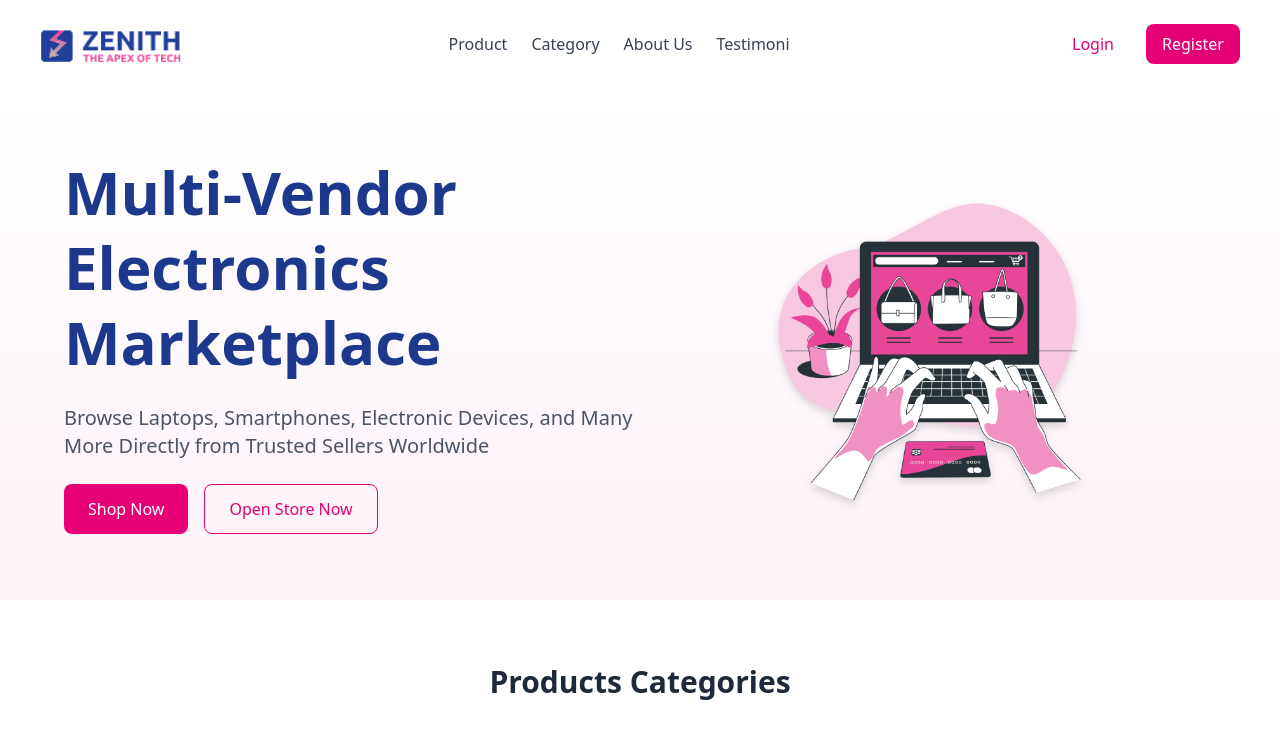
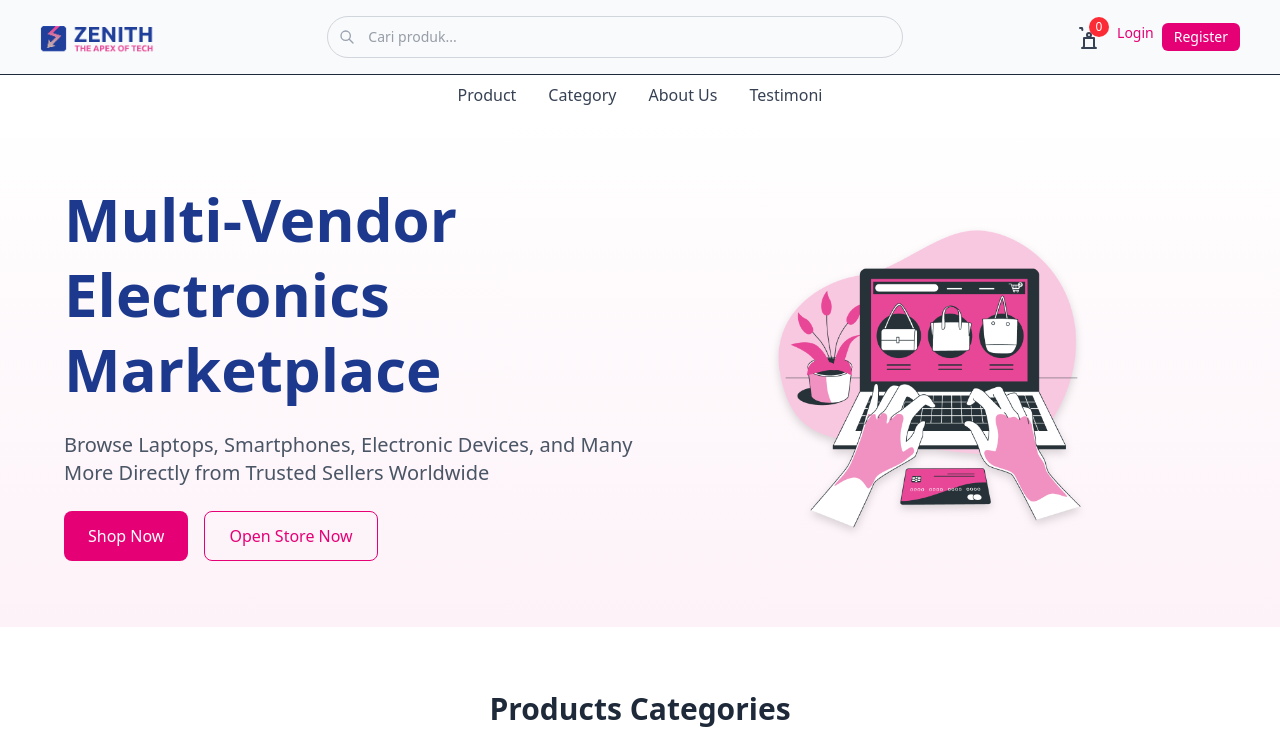
Before and after one commit to sirius-leaf/ZenithNew2, a Vue app in the folder frontend/: page / in a window 1280 px wide. Shown: the top 738 px of the page. Built offline with nearby package versions, Linux system fonts and the light colour scheme.

Commit message:
Fixing navbar & adding search bar

```diff
--- a/frontend/src/components/Navbar.vue
+++ b/frontend/src/components/Navbar.vue
@@ -2,170 +2,143 @@
 import { ref, watch } from "vue";
 import { RouterLink, useRouter, useRoute } from "vue-router";
 
-const isOpen = ref(false); // untuk toggle menu di mobile
+const isOpen = ref(false); // untuk toggle menu di mobile (opsional)
+const isLoggedIn = ref(false);
+const router = useRouter();
+const route = useRoute();
 
-// --- Logika Otentikasi ---
-const isLoggedIn = ref(false);     // State untuk status login
-const router = useRouter();       // Untuk redirect saat logout
-const route = useRoute();         // Untuk memantau perubahan halaman
-
-// Fungsi untuk mengecek status login dari localStorage
+// Cek status login saat komponen dimuat
 const checkAuthStatus = () => {
   const token = localStorage.getItem('authToken');
-  isLoggedIn.value = !!token; // !!token mengubah string (jika ada) menjadi true, dan null menjadi false
+  isLoggedIn.value = !!token;
 };
-
-// Cek status login saat komponen pertama kali dimuat
 checkAuthStatus();
 
-// Pantau perubahan rute (URL).
-// Ini penting agar header tahu kapan harus update setelah login/logout.
+// Pantau perubahan rute
 watch(() => route.path, () => {
   checkAuthStatus();
 });
 
-// Fungsi untuk logout
+// Fungsi logout
 const logout = () => {
-  localStorage.removeItem('authToken'); // Hapus token
-  isLoggedIn.value = false;           // Update state
-  isOpen.value = false;               // Tutup menu mobile (jika terbuka)
-  router.push('/');                 // Arahkan ke homepage
+  localStorage.removeItem('authToken');
+  isLoggedIn.value = false;
+  isOpen.value = false;
+  router.push('/');
 };
-// --- Akhir Logika Otentikasi ---
+
+// State untuk input pencarian
+const searchQuery = ref('');
+
+// Fungsi untuk handle submit pencarian
+const handleSearch = () => {
+  if (searchQuery.value.trim()) {
+    router.push({ path: '/product', query: { q: searchQuery.value } });
+  }
+};
 </script>
 
 <template>
-  <header class="bg-white shadow px-6 py-4 md:px-10 md:py-6">
-    <div class="flex justify-between items-center">
+  <header class="bg-white shadow">
+    <!-- Baris Atas: Logo, Search, Cart & Profile -->
+    <div class="flex justify-between items-center px-6 py-3 md:px-10 md:py-4 bg-gray-50 border-b">
+      <!-- Logo -->
       <RouterLink to="/" class="flex items-center gap-2">
-        <img src="/src/assets/logo.png" alt="logo" class="h-10 w-auto" />
+        <img src="/src/assets/logo.png" alt="Zenith Logo" class="h-8 w-auto" />
       </RouterLink>
 
-      <nav class="hidden md:flex gap-6 text-gray-700">
-        <RouterLink to="/product" class="hover:text-blue-500"
-          >Product</RouterLink
-        >
-        <RouterLink to="/category" class="hover:text-blue-500"
-          >Category</RouterLink
-        >
-        <RouterLink to="/about" class="hover:text-blue-500"
-          >About Us</RouterLink
-        >
-        <RouterLink to="/testimonial" class="hover:text-blue-500"
-          >Testimoni</RouterLink
-        >
-      </nav>
-
-      <div v-if="!isLoggedIn" class="hidden md:flex gap-4">
-        <RouterLink
-          to="/login"
-          class="text-pink-600 px-4 py-2 rounded-lg hover:bg-pink-100"
-          >Login</RouterLink
-        >
-        <RouterLink
-          to="/register"
-          class="bg-pink-600 text-white px-4 py-2 rounded-lg hover:bg-pink-700"
-        >
-          Register
-        </RouterLink>
-      </div>
-
-      <div v-if="isLoggedIn" class="hidden md:flex gap-4">
-        <button
-          @click="logout"
-          class="bg-red-500 text-white px-4 py-2 rounded-lg hover:bg-red-600"
-        >
-          Logout
-        </button>
-      </div>
-
-      <button
-        @click="isOpen = !isOpen"
-        class="md:hidden text-gray-700 focus:outline-none focus:ring-2 focus:ring-pink-500 rounded-lg"
-      >
+      <!-- Pencarian (Simple) -->
+      <div class="flex-1 mx-6 max-w-xl">
+        <div class="relative">
+          <input
+            v-model="searchQuery"
+            @keypress.enter.prevent="handleSearch"
+            type="text"
+            placeholder="Cari produk..."
+            class="w-full px-4 py-2.5 pl-10 pr-4 text-sm text-gray-700 bg-transparent border border-gray-300 rounded-full focus:outline-none focus:ring-2 focus:ring-pink-500 focus:border-transparent"
+          />
           <svg
-          v-if="!isOpen"
             xmlns="http://www.w3.org/2000/svg"
-          class="h-7 w-7"
+            class="h-4 w-4 text-gray-400 absolute left-3 top-1/2 transform -translate-y-1/2"
             fill="none"
             viewBox="0 0 24 24"
             stroke="currentColor"
-          stroke-width="2"
           >
             <path
               stroke-linecap="round"
               stroke-linejoin="round"
-            d="M4 6h16M4 12h16M4 18h16"
+              stroke-width="2"
+              d="M21 21l-6-6m2-5a7 7 0 11-14 0 7 7 0 0114 0z"
             />
           </svg>
-        <svg
-          v-else
-          xmlns="http://www.w3.org/2000/svg"
-          class="h-7 w-7"
-          fill="none"
-          viewBox="0 0 24 24"
-          stroke="currentColor"
-          stroke-width="2"
+        </div>
+      </div>
+
+      <!-- Keranjang & Profil -->
+      <div class="flex items-center gap-4">
+        <RouterLink to="/cart" class="relative">
+          <svg xmlns="http://www.w3.org/2000/svg" class="h-6 w-6 text-gray-700" fill="none" viewBox="0 0 24 24" stroke="currentColor">
+            <path stroke-linecap="round" stroke-linejoin="round" stroke-width="2" d="M3 3h2l.4 2M7 13h10v8a2 2 0 002 2H5a2 2 0 002-2v-8zm5-1a2 2 0 110-4 2 2 0 010 4z" />
+          </svg>
+          <span class="absolute -top-2 -right-2 bg-red-500 text-white text-xs rounded-full w-5 h-5 flex items-center justify-center">0</span>
+        </RouterLink>
+
+        <div v-if="isLoggedIn" class="flex items-center gap-2">
+          <img src="https://ui-avatars.com/api/?name=Raditya+Ba&background=0D8ABC&color=fff" alt="Profile" class="h-8 w-8 rounded-full" />
+          <span class="text-sm font-medium text-gray-700">raditya.ba</span>
+          <button @click="logout" class="text-xs text-red-500 hover:text-red-700">Logout</button>
+        </div>
+
+        <div v-else class="flex gap-2">
+          <RouterLink to="/login" class="text-sm text-pink-600 hover:text-pink-800">Login</RouterLink>
+          <RouterLink to="/register" class="text-sm bg-pink-600 text-white px-3 py-1 rounded-md hover:bg-pink-700">Register</RouterLink>
+        </div>
+      </div>
+    </div>
+
+    <!-- Baris Bawah: Menu Navigasi Utama -->
+    <div class="hidden md:flex justify-center bg-white px-6 py-2">
+      <nav class="flex gap-8 text-gray-700">
+        <RouterLink to="/product" class="hover:text-blue-500">Product</RouterLink>
+        <RouterLink to="/category" class="hover:text-blue-500">Category</RouterLink>
+        <RouterLink to="/about" class="hover:text-blue-500">About Us</RouterLink>
+        <RouterLink to="/testimonial" class="hover:text-blue-500">Testimoni</RouterLink>
+      </nav>
+    </div>
+
+    <!-- Tombol Mobile Menu (Opsional) -->
+    <button
+      @click="isOpen = !isOpen"
+      class="md:hidden p-4 text-gray-700 focus:outline-none"
     >
-          <path
-            stroke-linecap="round"
-            stroke-linejoin="round"
-            d="M6 18L18 6M6 6l12 12"
-          />
+      <svg v-if="!isOpen" xmlns="http://www.w3.org/2000/svg" class="h-6 w-6" fill="none" viewBox="0 0 24 24" stroke="currentColor">
+        <path stroke-linecap="round" stroke-linejoin="round" stroke-width="2" d="M4 6h16M4 12h16M4 18h16" />
+      </svg>
+      <svg v-else xmlns="http://www.w3.org/2000/svg" class="h-6 w-6" fill="none" viewBox="0 0 24 24" stroke="currentColor">
+        <path stroke-linecap="round" stroke-linejoin="round" stroke-width="2" d="M6 18L18 6M6 6l12 12" />
       </svg>
     </button>
-    </div>
 
+    <!-- Mobile Menu (Opsional) -->
     <transition name="slide-fade">
       <div
         v-if="isOpen"
-        class="flex flex-col items-center gap-4 mt-4 text-gray-700 md:hidden"
+        class="md:hidden flex flex-col items-start gap-4 px-6 py-4 bg-white border-t"
       >
-        <RouterLink
-          to="/product"
-          class="hover:text-blue-500"
-          @click="isOpen = false"
-          >Product</RouterLink
-        >
-        <RouterLink
-          to="/category"
-          class="hover:text-blue-500"
-          @click="isOpen = false"
-          >Category</RouterLink
-        >
-        <RouterLink
-          to="/about"
-          class="hover:text-blue-500"
-          @click="isOpen = false"
-          >About Us</RouterLink
-        >
-        <RouterLink
-          to="/testimonial"
-          class="hover:text-blue-500"
-          @click="isOpen = false"
-          >Testimoni</RouterLink
-        >
+        <RouterLink to="/product" class="hover:text-blue-500" @click="isOpen = false">Product</RouterLink>
+        <RouterLink to="/category" class="hover:text-blue-500" @click="isOpen = false">Category</RouterLink>
+        <RouterLink to="/about" class="hover:text-blue-500" @click="isOpen = false">About Us</RouterLink>
+        <RouterLink to="/testimonial" class="hover:text-blue-500" @click="isOpen = false">Testimoni</RouterLink>
 
-        <div v-if="!isLoggedIn" class="flex gap-4 mt-2">
-          <RouterLink
-            to="/login"
-            class="px-4 py-2 text-pink-600 hover:bg-pink-100"
-            @click="isOpen = false"
-            >Login</RouterLink
-          >
-          <RouterLink
-            to="/register"
-            class="bg-pink-600 text-white px-4 py-2 rounded-lg hover:bg-pink-700"
-            @click="isOpen = false"
-          >
-            Register
-          </RouterLink>
+        <div v-if="!isLoggedIn" class="flex gap-4 mt-4">
+          <RouterLink to="/login" class="text-pink-600" @click="isOpen = false">Login</RouterLink>
+          <RouterLink to="/register" class="bg-pink-600 text-white px-3 py-1 rounded-md" @click="isOpen = false">Register</RouterLink>
         </div>
 
-        <div v-if="isLoggedIn" class="flex justify-center w-full mt-2">
+        <div v-if="isLoggedIn" class="w-full mt-4">
           <button
             @click="logout"
-            class="bg-red-500 text-white px-4 py-2 rounded-lg hover:bg-red-600"
+            class="w-full bg-red-500 text-white px-4 py-2 rounded-md hover:bg-red-600"
           >
             Logout
           </button>
@@ -176,7 +149,6 @@ const logout = () => {
 </template>
 
 <style scoped>
-/* animasi menu mobile */
 .slide-fade-enter-active,
 .slide-fade-leave-active {
   transition: all 0.3s ease;
```
Lines whose indentation alone changed are shown as unchanged.
